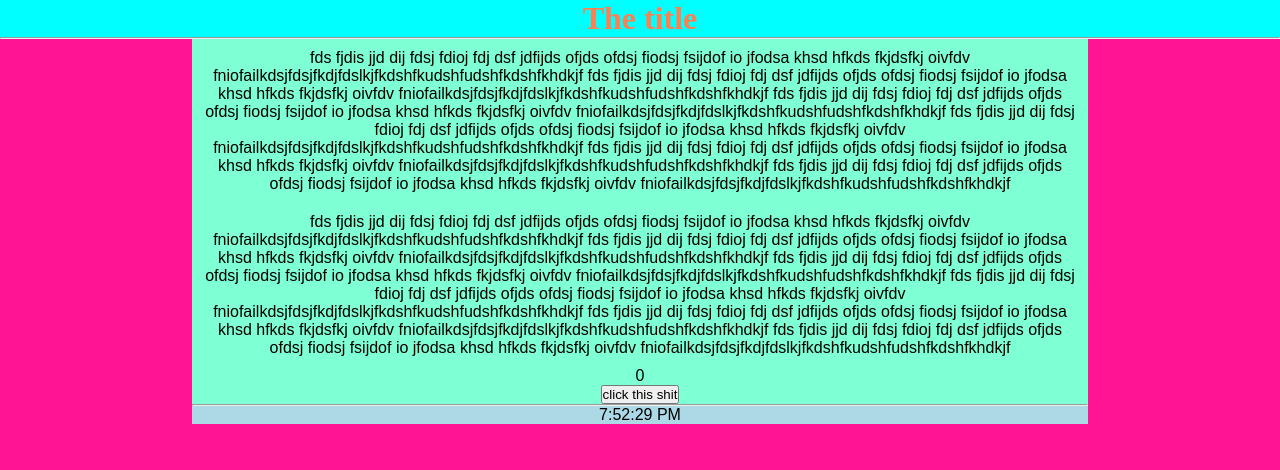
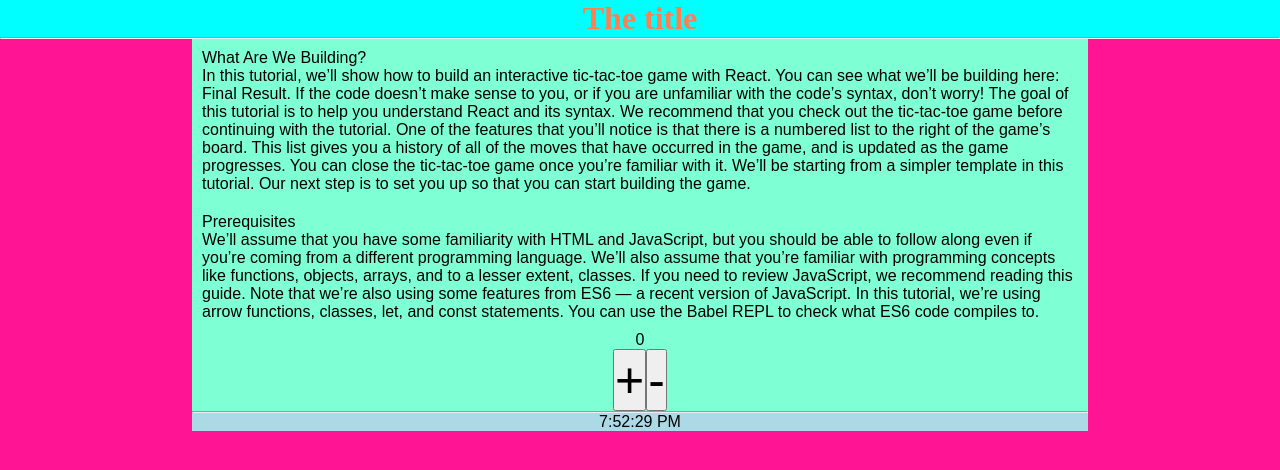
Before and after one commit to guszti/reactbullshit, a React (Create React App) app: page / in a window 1280 px wide. Shown: the top 470 px of the page. Built offline with nearby package versions, Linux system fonts and the light colour scheme.

Commit message:
'-' button

```diff
--- a/src/App.css
+++ b/src/App.css
@@ -3,12 +3,12 @@
   background-color: aquamarine;
   margin-left: 15%;
   margin-right: 15%;
-  text-align: center;
  }
 
 .App-header {
   color: coral;
   background-color: aqua;
+  text-align: center;
   text-align: center;
 }
 
@@ -18,6 +18,11 @@
 
 .App-clock {
   background-color: lightblue;
+  text-align: center;
+}
+
+.App-counters{
+  text-align: center;
 }
 
 * {
--- a/src/App.js
+++ b/src/App.js
@@ -94,6 +94,7 @@ class Click_count extends React.Component{
 
         this.state = {count: 0};
         this.add_click = this.add_click.bind(this);
+        this.remove_click = this.remove_click.bind(this);
     }
 
     add_click(){
@@ -102,11 +103,18 @@ class Click_count extends React.Component{
         });
     }
 
+    remove_click(){
+        this.setState({
+            count: this.state.count - 1
+        });
+    }
+
     render(){
         return(
-            <div>
+            <div className='App-counters'>
                 <p>{this.state.count}</p>
-                <button onClick={this.add_click}>click this shit</button>
+                <button style={{fontSize: 50}} onClick={this.add_click}>+</button>
+                <button style={{fontSize: 50}} onClick={this.remove_click}>-</button>
             </div>
         );
     };
@@ -120,32 +128,27 @@ class App extends Component {
             <hr></hr>
             <div className='App'>
                 <p className='App-content'>
-                fds fjdis jjd dij fdsj fdioj fdj dsf jdfijds ofjds ofdsj fiodsj fsijdof io jfodsa
-                khsd hfkds fkjdsfkj oivfdv fniofailkdsjfdsjfkdjfdslkjfkdshfkudshfudshfkdshfkhdkjf
-                fds fjdis jjd dij fdsj fdioj fdj dsf jdfijds ofjds ofdsj fiodsj fsijdof io jfodsa
-                khsd hfkds fkjdsfkj oivfdv fniofailkdsjfdsjfkdjfdslkjfkdshfkudshfudshfkdshfkhdkjf
-                fds fjdis jjd dij fdsj fdioj fdj dsf jdfijds ofjds ofdsj fiodsj fsijdof io jfodsa
-                khsd hfkds fkjdsfkj oivfdv fniofailkdsjfdsjfkdjfdslkjfkdshfkudshfudshfkdshfkhdkjf
-                fds fjdis jjd dij fdsj fdioj fdj dsf jdfijds ofjds ofdsj fiodsj fsijdof io jfodsa
-                khsd hfkds fkjdsfkj oivfdv fniofailkdsjfdsjfkdjfdslkjfkdshfkudshfudshfkdshfkhdkjf
-                fds fjdis jjd dij fdsj fdioj fdj dsf jdfijds ofjds ofdsj fiodsj fsijdof io jfodsa
-                khsd hfkds fkjdsfkj oivfdv fniofailkdsjfdsjfkdjfdslkjfkdshfkudshfudshfkdshfkhdkjf
-                fds fjdis jjd dij fdsj fdioj fdj dsf jdfijds ofjds ofdsj fiodsj fsijdof io jfodsa
-                khsd hfkds fkjdsfkj oivfdv fniofailkdsjfdsjfkdjfdslkjfkdshfkudshfudshfkdshfkhdkjf
+                What Are We Building?<br></br>
+                In this tutorial, we’ll show how to build an interactive tic-tac-toe game with React.
+                You can see what we’ll be building here: Final Result. If the code doesn’t make sense to you,
+                or if you are unfamiliar with the code’s syntax, don’t worry! The goal of this tutorial is to
+                help you understand React and its syntax.
+                We recommend that you check out the tic-tac-toe game before continuing with the tutorial.
+                One of the features that you’ll notice is that there is a numbered list to the right of
+                the game’s board. This list gives you a history of all of the moves that have occurred in
+                the game, and is updated as the game progresses.
+                You can close the tic-tac-toe game once you’re familiar with it. We’ll be starting from a
+                simpler template in this tutorial. Our next step is to set you up so that you can start building the game.
                 </p>
                 <p className='App-content'>
-                fds fjdis jjd dij fdsj fdioj fdj dsf jdfijds ofjds ofdsj fiodsj fsijdof io jfodsa
-                khsd hfkds fkjdsfkj oivfdv fniofailkdsjfdsjfkdjfdslkjfkdshfkudshfudshfkdshfkhdkjf
-                fds fjdis jjd dij fdsj fdioj fdj dsf jdfijds ofjds ofdsj fiodsj fsijdof io jfodsa
-                khsd hfkds fkjdsfkj oivfdv fniofailkdsjfdsjfkdjfdslkjfkdshfkudshfudshfkdshfkhdkjf
-                fds fjdis jjd dij fdsj fdioj fdj dsf jdfijds ofjds ofdsj fiodsj fsijdof io jfodsa
-                khsd hfkds fkjdsfkj oivfdv fniofailkdsjfdsjfkdjfdslkjfkdshfkudshfudshfkdshfkhdkjf
-                fds fjdis jjd dij fdsj fdioj fdj dsf jdfijds ofjds ofdsj fiodsj fsijdof io jfodsa
-                khsd hfkds fkjdsfkj oivfdv fniofailkdsjfdsjfkdjfdslkjfkdshfkudshfudshfkdshfkhdkjf
-                fds fjdis jjd dij fdsj fdioj fdj dsf jdfijds ofjds ofdsj fiodsj fsijdof io jfodsa
-                khsd hfkds fkjdsfkj oivfdv fniofailkdsjfdsjfkdjfdslkjfkdshfkudshfudshfkdshfkhdkjf
-                fds fjdis jjd dij fdsj fdioj fdj dsf jdfijds ofjds ofdsj fiodsj fsijdof io jfodsa
-                khsd hfkds fkjdsfkj oivfdv fniofailkdsjfdsjfkdjfdslkjfkdshfkudshfudshfkdshfkhdkjf
+                Prerequisites<br></br>
+                We’ll assume that you have some familiarity with HTML and JavaScript, but you should be able to
+                follow along even if you’re coming from a different programming language. We’ll also assume that
+                you’re familiar with programming concepts like functions, objects, arrays, and to a lesser extent,
+                classes.
+                If you need to review JavaScript, we recommend reading this guide. Note that we’re also using some
+                features from ES6 — a recent version of JavaScript. In this tutorial, we’re using arrow functions,
+                classes, let, and const statements. You can use the Babel REPL to check what ES6 code compiles to.
                 </p>
                 <Click_count />
                 <hr></hr>
```
